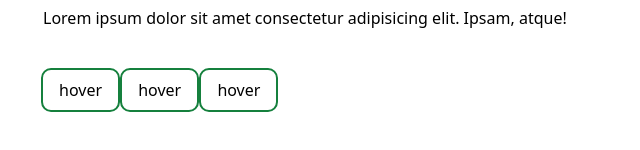
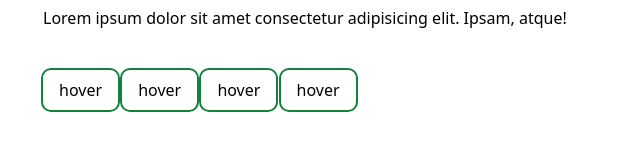
Before and after one commit to Mareola-Mabs/Learning-Tailwind-CSS, a plain HTML site: page hover/index.html in a window 1280 px wide. Shown: the part 602-752 px from the top of the page, without its empty margins (37-677 px from the left). Drawn offline with nearby package versions, Linux system fonts and the light colour scheme.

Commit message:
Add cursor types

```diff
--- a/hover/index.html
+++ b/hover/index.html
@@ -64,6 +64,13 @@
     hover
   </button>
 
+  <!-- Cursor none -->
+    <button
+    class="outline outline-2 outline-green-700 px-4 py-2 rounded-lg hover:bg-red-600 hover:text-white hover:rounded-none hover:outline-none mt-10 cursor-none" onclick="alert('ok')"
+  >
+    hover
+  </button>
+
 
 
 
```
